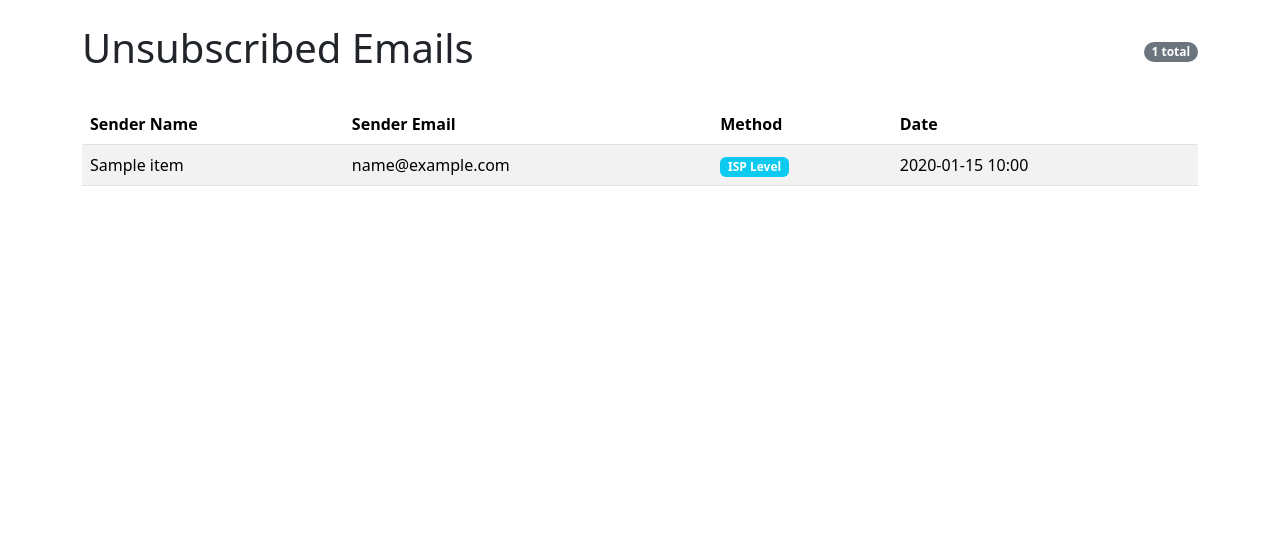
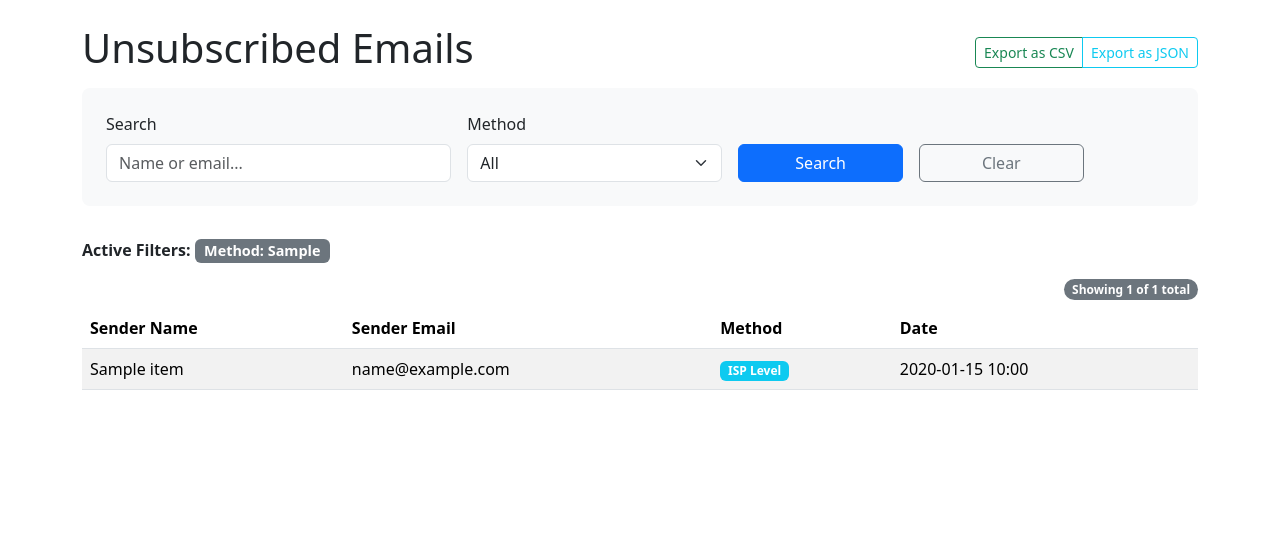
Before and after one commit to onlymattjohnson/unsubscribe-email-tracker, a FastAPI app: template app/templates/unsubscribed_list.html in a window 1280 px wide. Shown: the part 56-596 px from the top of the page. Run offline with FastAPI, Linux system fonts and the light colour scheme; the template is opened without the code that fills it: most values are stand-ins (such as "Sample title", 1, 10 or a date in 2020); parts of the project's set-up code (start-up, migrations or seed data) failed here and were passed over.

Commit message:
feat: Add search, filter, and export to web UI
- Implemented a filter form on the main list view for searching by name/email and filtering by unsubscribe method.
- The UI now displays active filters as badges and preserves filter state in pagination and export links.
- Added "Export as CSV" and "Export as JSON" buttons that maintain the current filters.
- Created a new `/web/export` route that acts as a secure proxy to the API's export functionality, reusing the existing logic.
- Implemented a simple JavaScript helper to power the "Clear Filters" button.
- Added a new test suite (`test_web_search.py`) to verify form submission, filter application, and state preservation in links.

```diff
--- /dev/null
+++ b/app/static/app.js
@@ -0,0 +1,9 @@
+document.addEventListener('DOMContentLoaded', function() {
+    const clearFiltersBtn = document.getElementById('clear-filters-btn');
+    if (clearFiltersBtn) {
+        clearFiltersBtn.addEventListener('click', function() {
+            // Redirect to the base URL of the page, removing all query parameters
+            window.location.href = window.location.pathname;
+        });
+    }
+});
--- a/app/static/style.css
+++ b/app/static/style.css
@@ -8,3 +8,15 @@ body {
 .main-container {
     flex: 1;
 }
+
+.filter-form {
+    background-color: #f8f9fa;
+    padding: 1.5rem;
+    border-radius: 0.5rem;
+    margin-bottom: 2rem;
+}
+
+.active-filters-container .badge {
+    margin-right: 0.5rem;
+    font-size: 0.9em;
+}
--- a/app/templates/base.html
+++ b/app/templates/base.html
@@ -26,5 +26,6 @@
     </div>
 </footer>
 
+<script src="/static/app.js"></script>
 </body>
 </html>
--- /dev/null
+++ b/app/templates/components/filters.html
@@ -0,0 +1,22 @@
+<form class="filter-form" method="get">
+    <div class="row g-3 align-items-end">
+        <div class="col-md-4">
+            <label for="search" class="form-label">Search</label>
+            <input type="text" class="form-control" id="search" name="search" placeholder="Name or email..." value="{{ current_filters.search or '' }}">
+        </div>
+        <div class="col-md-3">
+            <label for="unsub_method" class="form-label">Method</label>
+            <select id="unsub_method" name="unsub_method" class="form-select">
+                <option value="" {% if not current_filters.unsub_method %}selected{% endif %}>All</option>
+                <option value="direct_link" {% if current_filters.unsub_method == 'direct_link' %}selected{% endif %}>Direct Link</option>
+                <option value="isp_level" {% if current_filters.unsub_method == 'isp_level' %}selected{% endif %}>ISP Level</option>
+            </select>
+        </div>
+        <div class="col-md-2">
+            <button type="submit" class="btn btn-primary w-100">Search</button>
+        </div>
+        <div class="col-md-2">
+            <button type="button" class="btn btn-outline-secondary w-100" id="clear-filters-btn">Clear</button>
+        </div>
+    </div>
+</form>
--- a/app/templates/components/pagination.html
+++ b/app/templates/components/pagination.html
@@ -1,13 +1,13 @@
 <nav aria-label="Page navigation">
     <ul class="pagination justify-content-center">
         <li class="page-item {% if current_page == 1 %}disabled{% endif %}">
-            <a class="page-link" href="?page={{ current_page - 1 }}">Previous</a>
+            <a class="page-link" href="{{ pagination_url(current_page - 1) }}">Previous</a>
         </li>
         <li class="page-item disabled">
             <span class="page-link">Page {{ current_page }} of {{ total_pages }}</span>
         </li>
         <li class="page-item {% if current_page == total_pages %}disabled{% endif %}">
-            <a class="page-link" href="?page={{ current_page + 1 }}">Next</a>
+            <a class="page-link" href="{{ pagination_url(current_page + 1) }}">Next</a>
         </li>
     </ul>
 </nav>
--- a/app/templates/unsubscribed_list.html
+++ b/app/templates/unsubscribed_list.html
@@ -4,9 +4,30 @@
 
 {% block content %}
 <div class="container">
-    <div class="d-flex justify-content-between align-items-center mb-4">
+    <div class="d-flex justify-content-between align-items-center mb-2">
         <h1>Unsubscribed Emails</h1>
-        <span class="badge bg-secondary rounded-pill">{{ total_count }} total</span>
+        <div class="btn-group">
+            <a href="{{ export_url_csv }}" class="btn btn-sm btn-outline-success">Export as CSV</a>
+            <a href="{{ export_url_json }}" class="btn btn-sm btn-outline-info">Export as JSON</a>
+        </div>
+    </div>
+
+    {% include 'components/filters.html' %}
+
+    {% if current_filters.search or current_filters.unsub_method %}
+    <div class="active-filters-container mb-3">
+        <strong>Active Filters:</strong>
+        {% if current_filters.search %}
+            <span class="badge bg-warning text-dark">Search: "{{ current_filters.search }}"</span>
+        {% endif %}
+        {% if current_filters.unsub_method %}
+            <span class="badge bg-secondary">Method: {{ current_filters.unsub_method }}</span>
+        {% endif %}
+    </div>
+    {% endif %}
+
+    <div class="d-flex justify-content-end mb-2">
+        <span class="badge bg-secondary rounded-pill">Showing {{ items|length }} of {{ total_count }} total</span>
     </div>
 
     {% if items %}
@@ -42,7 +63,6 @@
     {% if total_pages > 1 %}
         {% include 'components/pagination.html' %}
     {% endif %}
-
     {% else %}
     <div class="text-center p-5 border rounded">
         <h3>No Records Found</h3>
```
Also changed, not shown: app/web/export.py (added, +41 -0 lines), app/web/router.py (+34 -7 lines), tests/test_web_search.py (added, +43 -0 lines).
